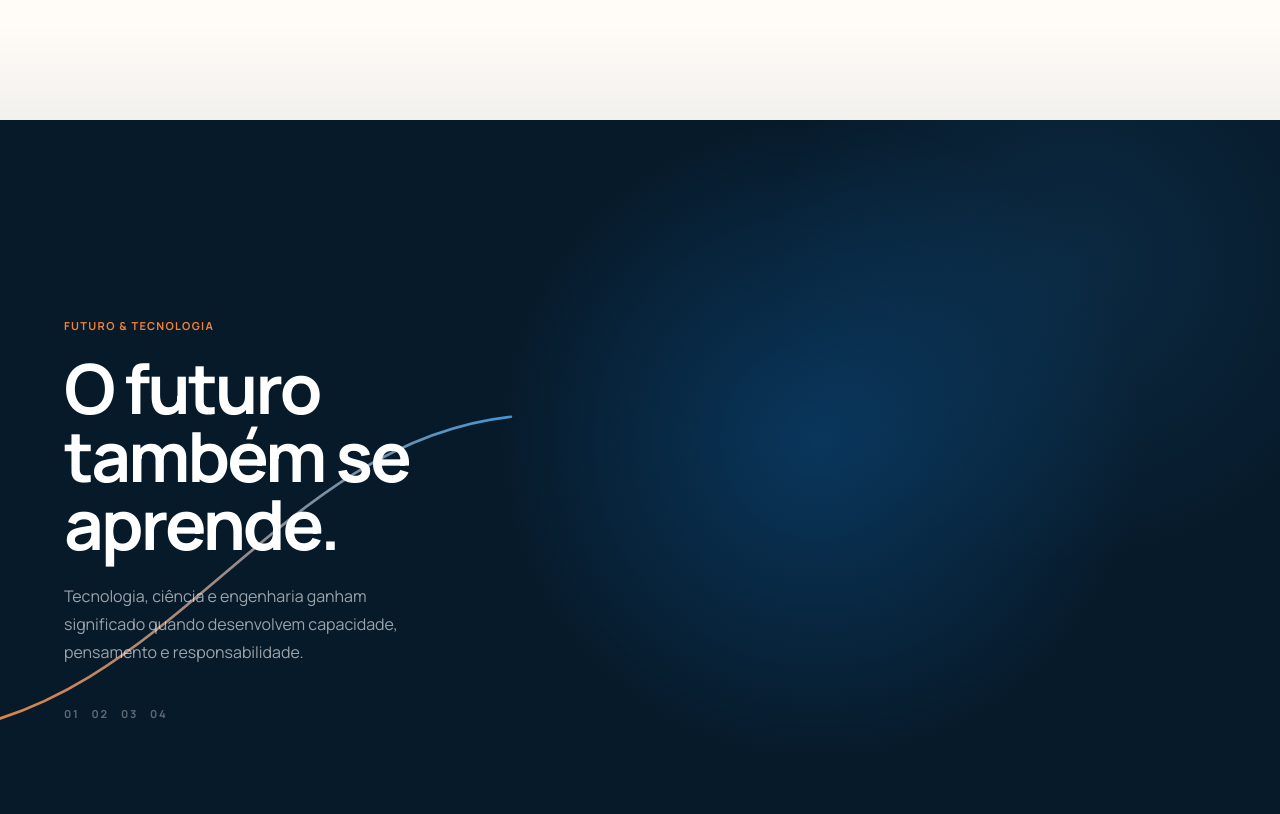
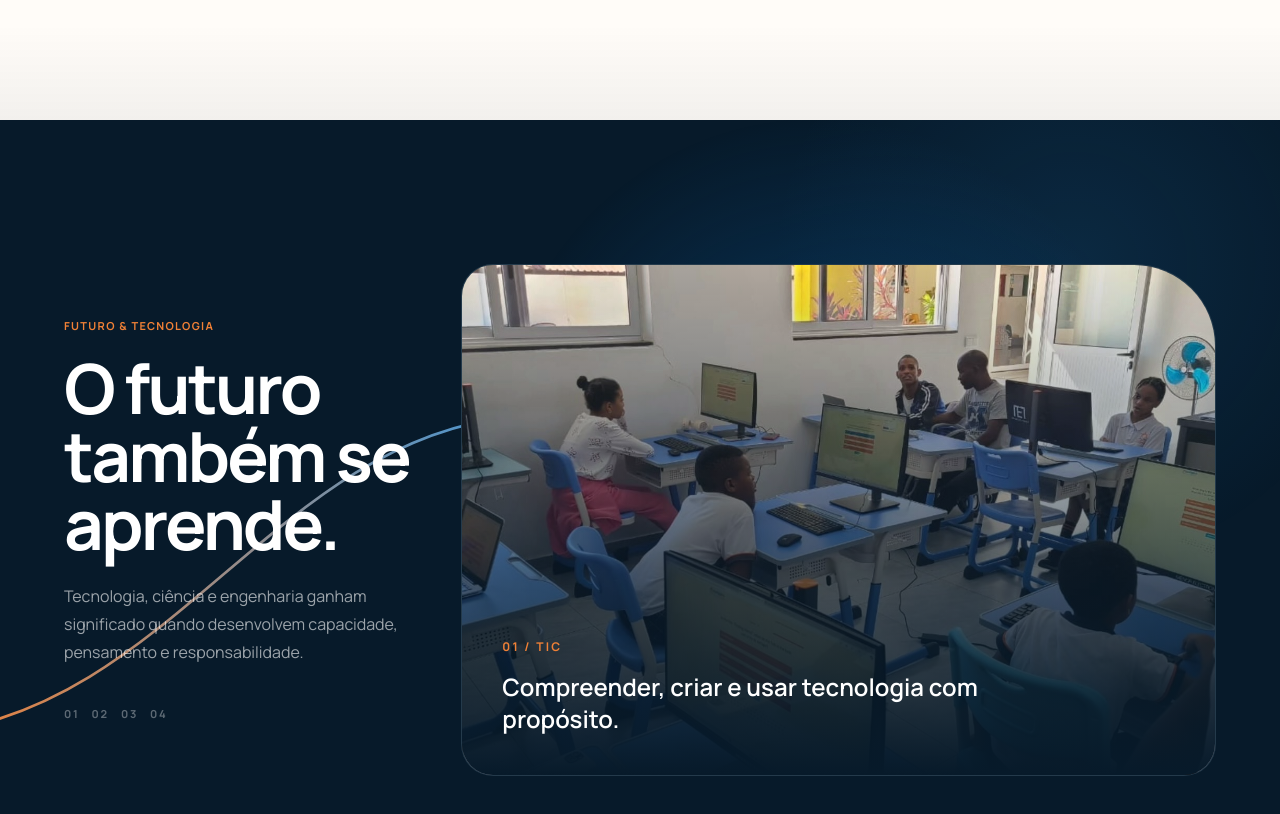
Before and after one commit to rightware-corporations/educore-colegio_universo_dos_sonhos, a React (Vite) app in the folder frontend/: page / in a window 1280 px wide. Shown: the part 4320-5134 px from the top of the page. Built offline with nearby package versions, Linux system fonts and the light colour scheme.

Commit message:
fix(landing): keep Futuro panels visible throughout sticky sequence

```diff
--- a/frontend/src/components/landing/FuturoSection.tsx
+++ b/frontend/src/components/landing/FuturoSection.tsx
@@ -36,10 +36,10 @@ export function FuturoSection() {
     offset: ["start start", "end end"],
   });
 
-  const op1 = useTransform(scrollYProgress, [0.08, 0.18, 0.3], [0, 1, 0]);
-  const op2 = useTransform(scrollYProgress, [0.26, 0.38, 0.5], [0, 1, 0]);
-  const op3 = useTransform(scrollYProgress, [0.46, 0.58, 0.7], [0, 1, 0]);
-  const op4 = useTransform(scrollYProgress, [0.66, 0.78, 0.94], [0, 1, 1]);
+  const op1 = useTransform(scrollYProgress, [0, 0.2, 0.3, 0.4], [1, 1, 1, 0]);
+  const op2 = useTransform(scrollYProgress, [0.31, 0.4, 0.52, 0.61], [0, 1, 1, 0]);
+  const op3 = useTransform(scrollYProgress, [0.52, 0.61, 0.7, 0.79], [0, 1, 1, 0]);
+  const op4 = useTransform(scrollYProgress, [0.7, 0.79, 1], [0, 1, 1]);
   const fieldLength = useTransform(scrollYProgress, [0.02, 0.95], [0, 1]);
 
   const scenes = [
@@ -100,7 +100,7 @@ export function FuturoSection() {
       ref={ref}
       id="futuro"
       data-header-theme="dark"
-      className="relative scroll-mt-24 overflow-hidden bg-colus-ink text-white"
+      className="relative scroll-mt-24 overflow-hidden bg-colus-ink text-white lg:overflow-visible"
     >
       <div className={reduceMotion ? "block" : "lg:hidden"}>
         <div className="relative mx-auto max-w-[680px] px-5 py-20 sm:px-6">
```
